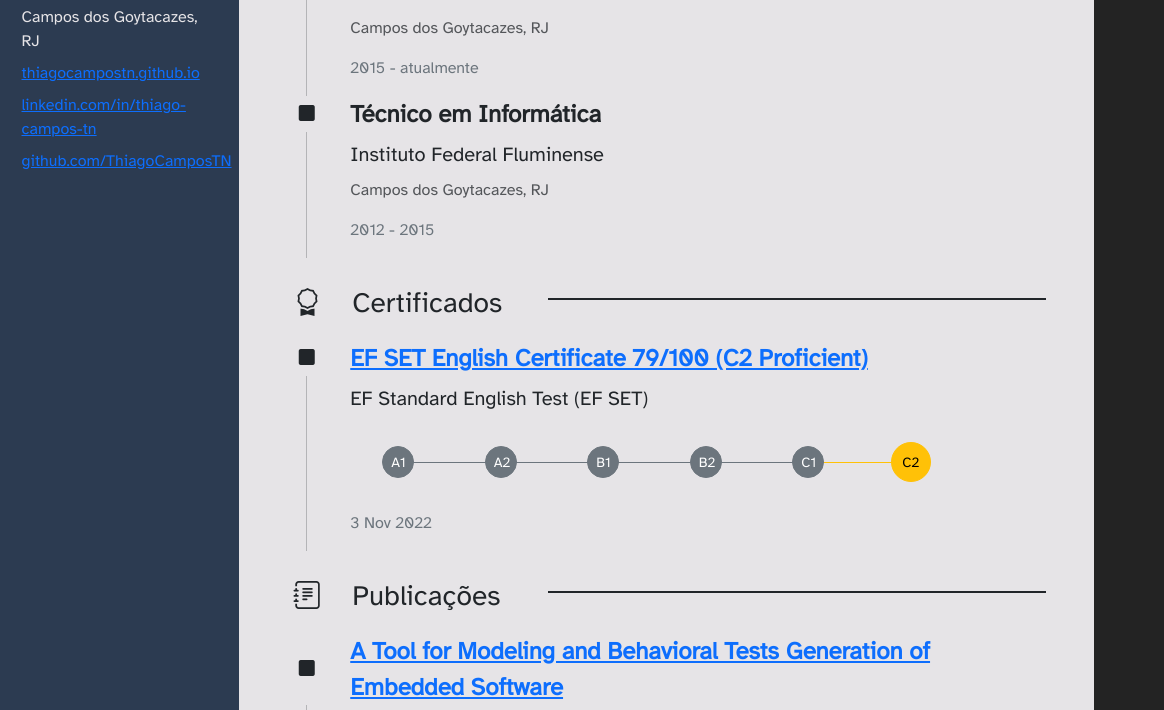
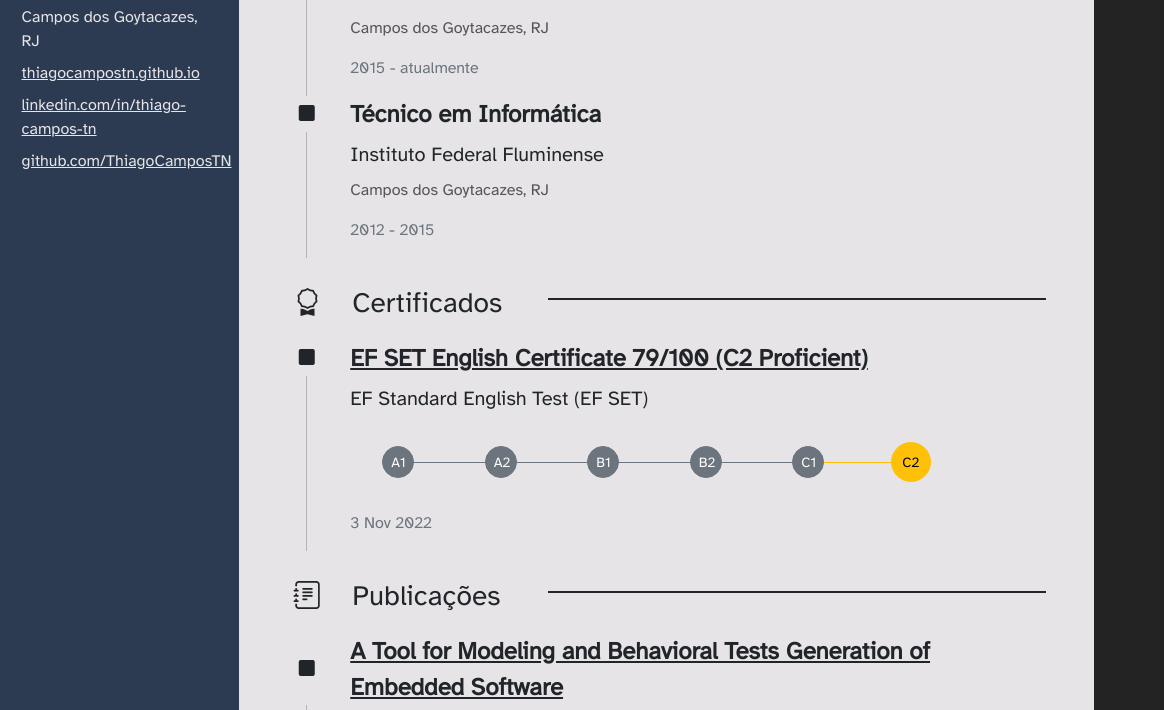
Before and after one commit to ThiagoCamposTN/ThiagoCamposTN.github.io, a plain HTML site: page index.html in a window 1280 px wide. Shown: the part 946-1656 px from the top of the page, 116-1280 px from the left. Drawn offline with nearby package versions, Linux system fonts and the light colour scheme.

Commit message:
Conserta cores dos links

```diff
--- a/website.css
+++ b/website.css
@@ -5,10 +5,12 @@
 .sidebar{
     background-color: #2c3b51;
     color: #e6e4e7;
+    --bs-link-color-rgb: #e6e4e7;
 }
 
 .principal{
     background-color: #e6e4e7;
+    --bs-link-color-rgb: black;
 }
 
 body {
```
